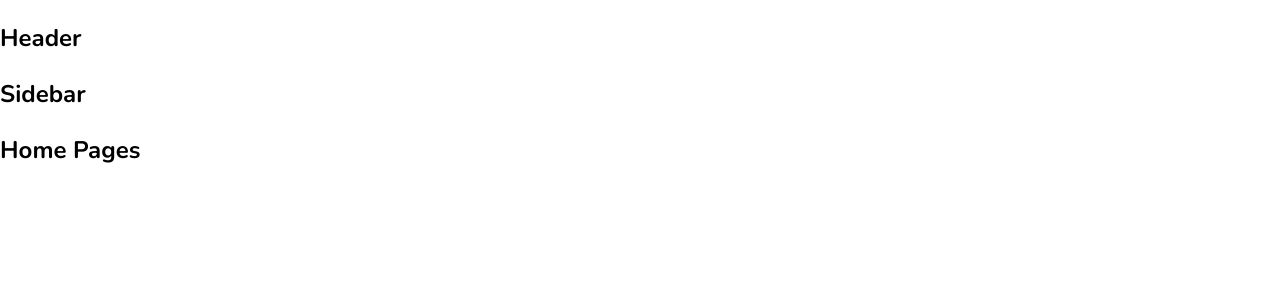
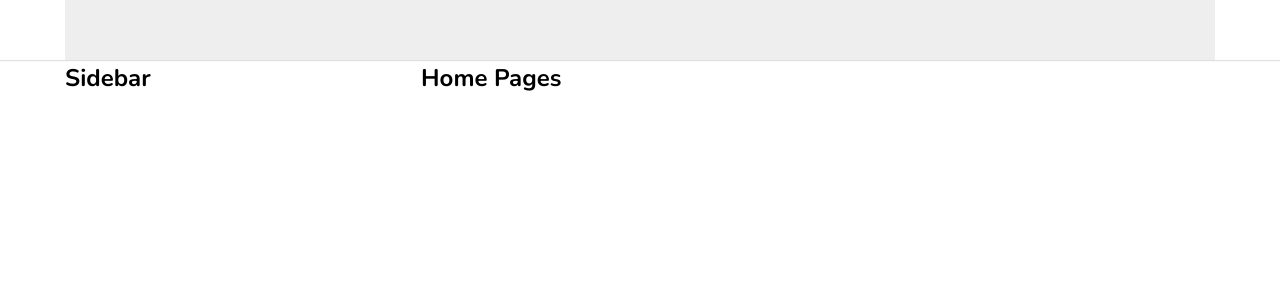
Before and after one commit to BaoTruong101197/tiktok, a React (Create React App) app: page / in a window 1280 px wide. Shown: the top 300 px of the page. Built offline with nearby package versions, Linux system fonts and the light colour scheme.

Commit message:
handle layout website

```diff
--- a/package.json
+++ b/package.json
@@ -6,6 +6,7 @@
     "@testing-library/jest-dom": "^5.16.4",
     "@testing-library/react": "^13.2.0",
     "@testing-library/user-event": "^13.5.0",
+    "classnames": "^2.3.1",
     "normalize.css": "^8.0.1",
     "react": "^18.1.0",
     "react-dom": "^18.1.0",
--- a/src/components/GlobalStyles/GlobalStyles.scss
+++ b/src/components/GlobalStyles/GlobalStyles.scss
@@ -3,9 +3,16 @@
 
 :root {
     --primary: #fe2c55;
+
+    // Default layout
+    --default-layout-header-height: 60px;
+    --default-layout-content-width: 1150px;
+    --default-layout-sidebar-width: 356px;
 }
 
 * {
+    margin: 0;
+    padding: 0;
     box-sizing: border-box ;
 }
 
--- /dev/null
+++ b/src/components/Layout/DefaultLayout/DefaultLayout.module.scss
@@ -0,0 +1,15 @@
+
+.wrapper {
+    display: flex;
+    flex-direction: column;
+    align-items: center;
+}
+
+.container {
+    width: var(--default-layout-content-width);
+    display: flex;
+}
+
+.content {
+    flex: 1;
+}
--- /dev/null
+++ b/src/components/Layout/DefaultLayout/Sidebar/Sidebar.module.scss
@@ -0,0 +1,4 @@
+
+.wrapper {
+    width: var(--default-layout-sidebar-width);
+}
--- a/src/components/Layout/DefaultLayout/Sidebar/index.js
+++ b/src/components/Layout/DefaultLayout/Sidebar/index.js
@@ -1,6 +1,11 @@
+import styles from './Sidebar.module.scss'
+import classNames from 'classnames/bind'
 
+const cx = classNames.bind(styles)
 function Sidebar() {
-    return <h2>Sidebar</h2>
+    return <aside className={cx('wrapper')}>
+        <h2>Sidebar</h2>
+    </aside>
 }
 
 export default Sidebar
--- a/src/components/Layout/DefaultLayout/index.js
+++ b/src/components/Layout/DefaultLayout/index.js
@@ -1,17 +1,21 @@
+import styles from './DefaultLayout.module.scss'
+import classNames from 'classnames/bind'
 import Sidebar from './Sidebar'
 import Header from '~/components/Layout/components/Header'
 
+const cx = classNames.bind(styles)
+
 function DefaultLayout({ children }) {
     return (
-        <>
+        <div className={cx("wrapper")}>
             <Header />
-            <div className="container">
+            <div className={cx("container")}>
                 <Sidebar />
-                <div className="content">
+                <div className={cx("content")}>
                     { children }
                 </div>
             </div>
-        </>
+        </div>
     )
 }
 
--- /dev/null
+++ b/src/components/Layout/components/Header/Header.module.scss
@@ -0,0 +1,14 @@
+
+.wrapper {
+    display: flex;
+    height: var(--default-layout-header-height);
+    justify-content: center;
+    box-shadow: 0px 1px 1px rgb(0 0 0 / 12%);
+    width: 100%;
+}
+
+.content {
+    width: var(--default-layout-content-width);
+    height: 100%;
+    background-color: #eee;
+}
--- a/src/components/Layout/components/Header/index.js
+++ b/src/components/Layout/components/Header/index.js
@@ -1,6 +1,12 @@
+import styles from './Header.module.scss'
+import classNames from 'classnames/bind'
+
+const cx = classNames.bind(styles)
 
 function Header() {
-    return <h2>Header</h2>
+    return <header className={cx('wrapper')}>
+        <div className={cx('content')}></div>
+    </header>
 }
 
 export default Header
```
Also changed, not shown: 1 other file (tests, documents, lock files or other folders).
